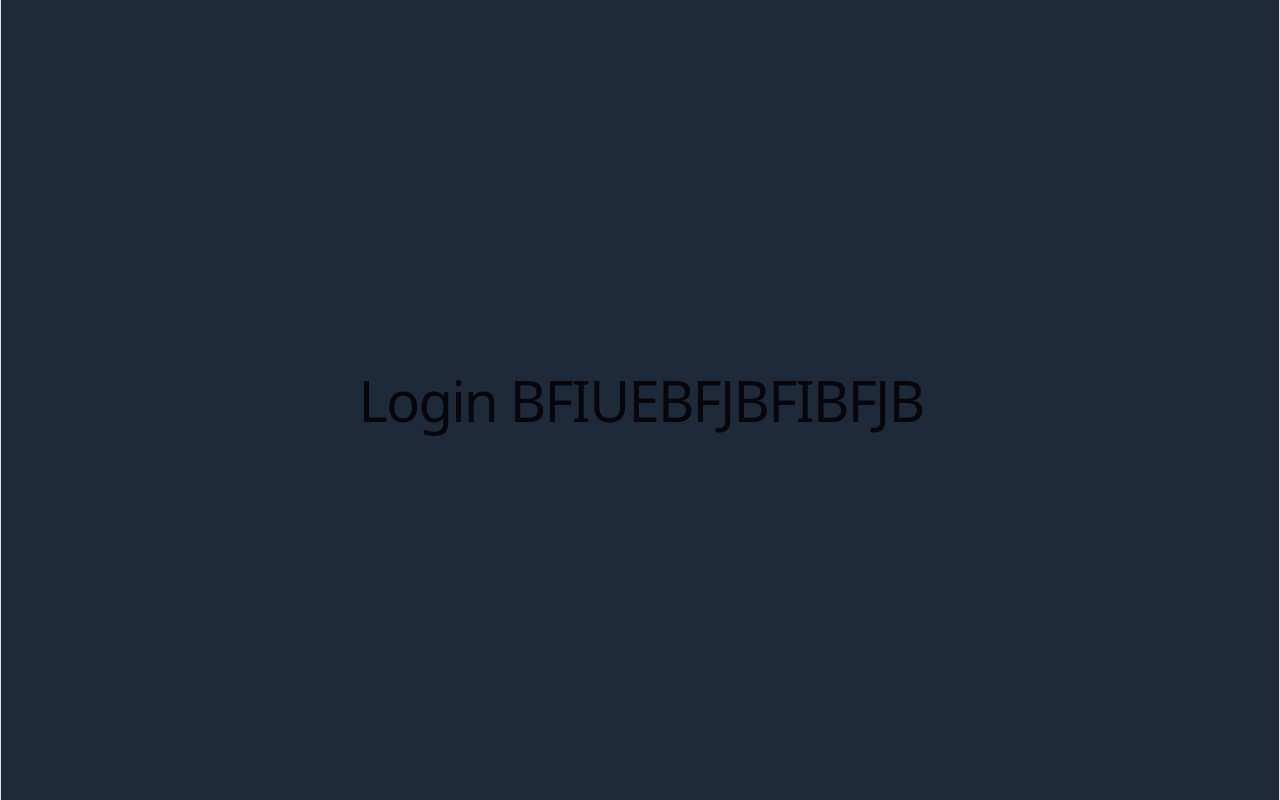
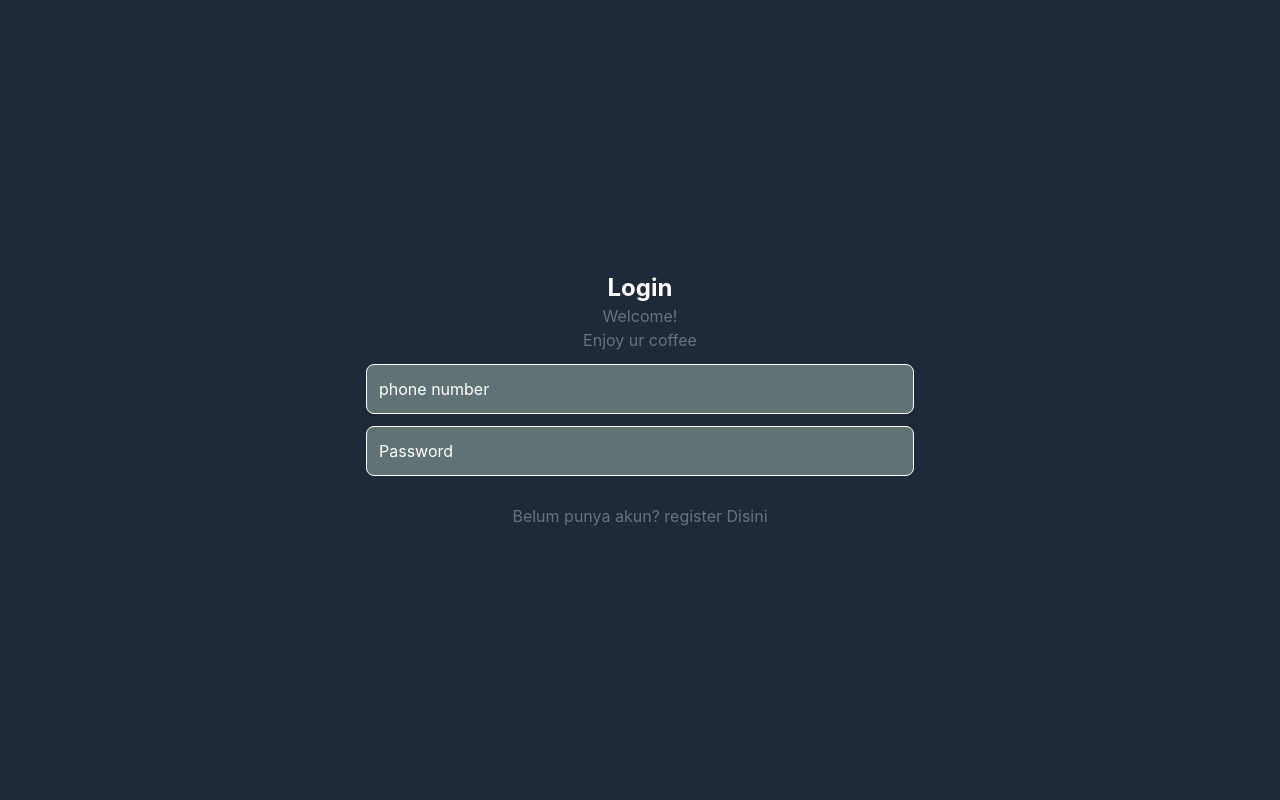
Before and after one commit to EiRuMF/EcoReport, a React (Vite) app: page /login in a window 1280 px wide. Built offline with nearby package versions, Linux system fonts and the light colour scheme.

Commit message:
Instalasi dan rooting

```diff
--- a/src/index.css
+++ b/src/index.css
@@ -1,60 +1,4 @@
 @import "tailwindcss";
-
-:root {
-  --text: #6b6375;
-  --text-h: #08060d;
-  --bg: #fff;
-  --border: #e5e4e7;
-  --code-bg: #f4f3ec;
-  --accent: #aa3bff;
-  --accent-bg: rgba(170, 59, 255, 0.1);
-  --accent-border: rgba(170, 59, 255, 0.5);
-  --social-bg: rgba(244, 243, 236, 0.5);
-  --shadow:
-    rgba(0, 0, 0, 0.1) 0 10px 15px -3px, rgba(0, 0, 0, 0.05) 0 4px 6px -2px;
-
-  --sans: system-ui, 'Segoe UI', Roboto, sans-serif;
-  --heading: system-ui, 'Segoe UI', Roboto, sans-serif;
-  --mono: ui-monospace, Consolas, monospace;
-
-  font: 18px/145% var(--sans);
-  letter-spacing: 0.18px;
-  color-scheme: light dark;
-  color: var(--text);
-  background: var(--bg);
-  font-synthesis: none;
-  text-rendering: optimizeLegibility;
-  -webkit-font-smoothing: antialiased;
-  -moz-osx-font-smoothing: grayscale;
-
-  @media (max-width: 1024px) {
-    font-size: 16px;
-  }
-}
-
-@media (prefers-color-scheme: dark) {
-  :root {
-    --text: #9ca3af;
-    --text-h: #f3f4f6;
-    --bg: #16171d;
-    --border: #2e303a;
-    --code-bg: #1f2028;
-    --accent: #c084fc;
-    --accent-bg: rgba(192, 132, 252, 0.15);
-    --accent-border: rgba(192, 132, 252, 0.5);
-    --social-bg: rgba(47, 48, 58, 0.5);
-    --shadow:
-      rgba(0, 0, 0, 0.4) 0 10px 15px -3px, rgba(0, 0, 0, 0.25) 0 4px 6px -2px;
-  }
-
-  #social .button-icon {
-    filter: invert(1) brightness(2);
-  }
-}
-
-body {
-  margin: 0;
-}
 
 #root {
   max-width: 100%;
@@ -67,47 +11,3 @@ body {
   box-sizing: border-box;
   overflow-x: hidden;
 }
-
-h1,
-h2 {
-  font-family: var(--heading);
-  font-weight: 500;
-  color: var(--text-h);
-}
-
-h1 {
-  font-size: 56px;
-  letter-spacing: -1.68px;
-  margin: 32px 0;
-  @media (max-width: 1024px) {
-    font-size: 36px;
-    margin: 20px 0;
-  }
-}
-h2 {
-  font-size: 24px;
-  line-height: 118%;
-  letter-spacing: -0.24px;
-  margin: 0 0 8px;
-  @media (max-width: 1024px) {
-    font-size: 20px;
-  }
-}
-p {
-  margin: 0;
-}
-
-code,
-.counter {
-  font-family: var(--mono);
-  display: inline-flex;
-  border-radius: 4px;
-  color: var(--text-h);
-}
-
-code {
-  font-size: 15px;
-  line-height: 135%;
-  padding: 4px 8px;
-  background: var(--code-bg);
-}
--- a/src/pages/Auth/Login.jsx
+++ b/src/pages/Auth/Login.jsx
@@ -4,10 +4,39 @@ const Login = () => {
   return (
     <div className="w-full h-screen flex justify-center items-center">
       <div>
-        <form action="">
-          <h1 className="text-2xl font-bold text-white text-center">
-            Login BFIUEBFJBFIBFJB
-          </h1>
+        <form
+          action=""
+          className="w-full relative items-start justify-start text-black p-6"
+        >
+          <h1 className="text-2xl font-bold text-white text-center">Login</h1>
+          <p className="text-gray-500">Welcome!</p>
+          <p className="text-gray-500 mb-3">Enjoy ur coffee</p>
+
+          <input
+            type="number"
+            placeholder="phone number"
+            className="w-full mb-3 px-3 py-3 border rounded-lg bg-[#607274] text-white placeholder:text-white"
+          />
+
+          <input
+            type="password"
+            placeholder="Password"
+            className="w-full mb-4 px-3 py-3 border rounded-lg bg-[#607274] text-white placeholder:text-white"
+          />
+
+          {/* <Button type="submit" className="w-full bg-[#607274]">
+            Login
+          </Button> */}
+
+          <p className="mt-3 text-gray-500">
+            Belum punya akun?{" "}
+            <a href="/register">
+              <span className="text-gray-500 hover:text-gray-700 relative inline-block after:content-[''] after:absolute after:left-0 after:-bottom-1 after:h-[2px] after:w-full after:bg-gray-500 after:scale-x-0 after:origin-left after:transition-transform after:duration-300 hover:after:scale-x-100">
+                register
+              </span>
+            </a>{" "}
+            Disini
+          </p>
         </form>
       </div>
     </div>
```
